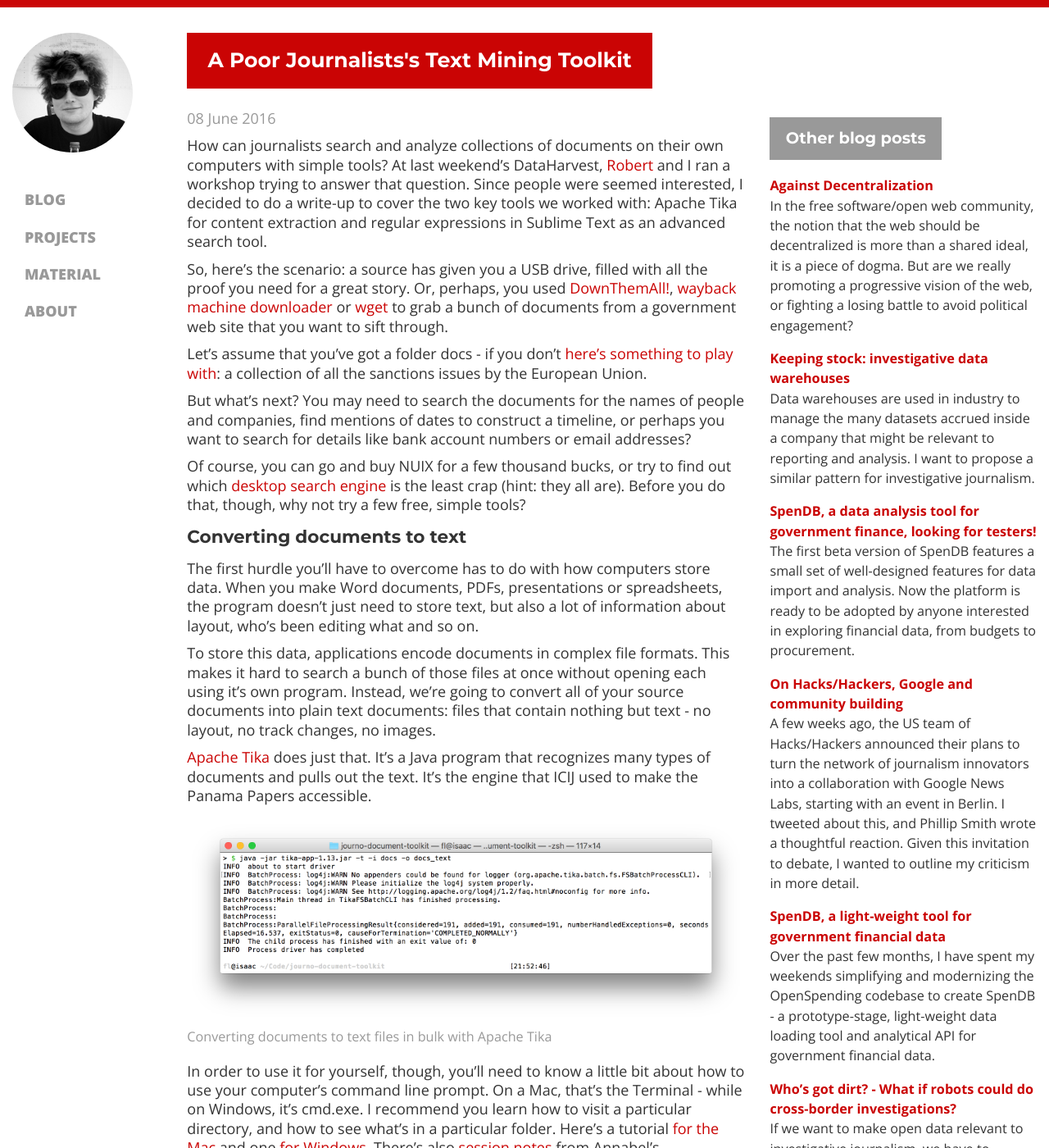
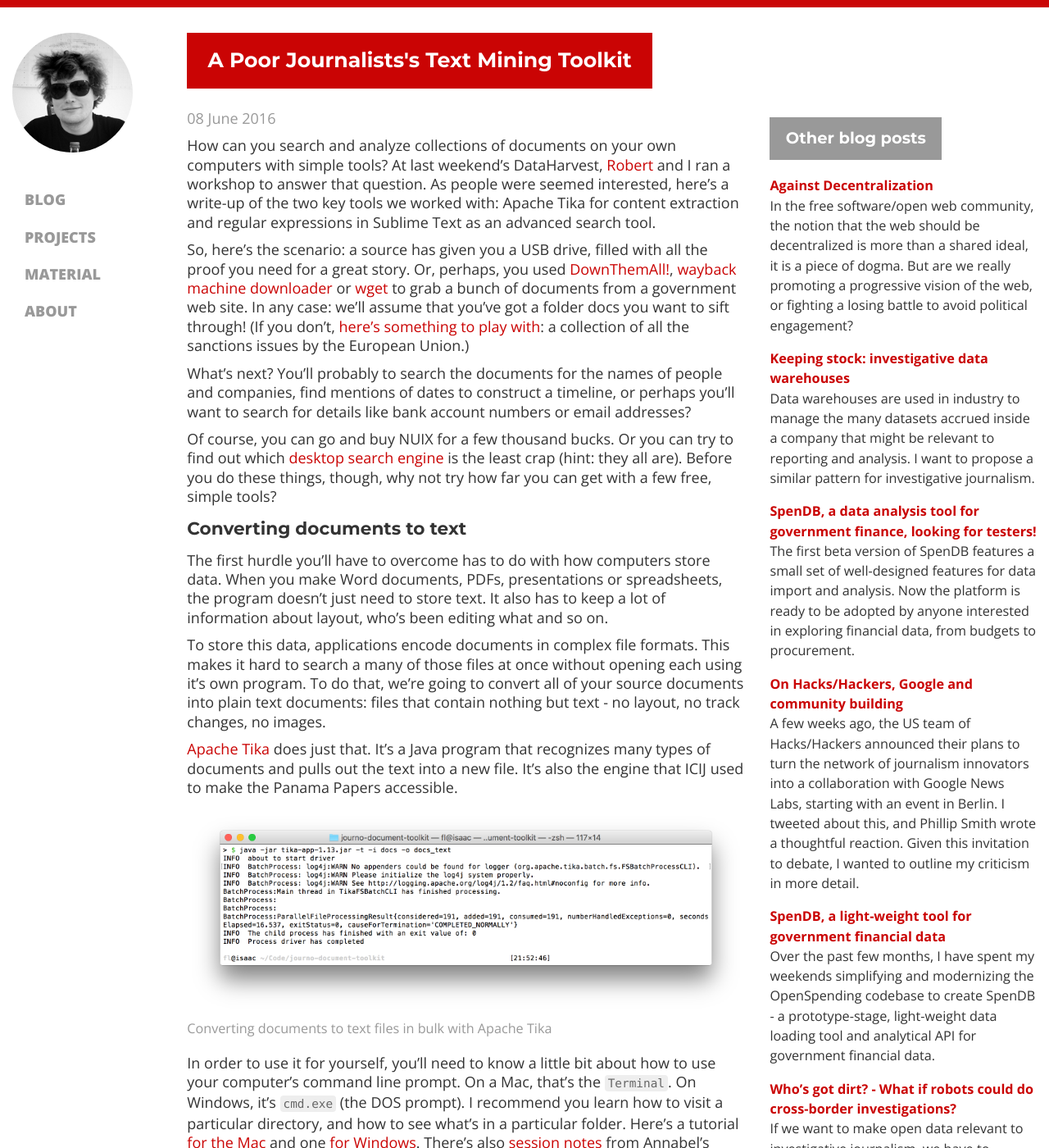
Before and after one commit to pudo/pudo.org, a Jekyll site: the page built from blog/_posts/2016-06-08-poor-mans-text-mining.md, in a window 1280 px wide and 1400 px high. Shown: the whole window at 82% size. Built offline with Jekyll 4.4.1, drawn with Linux system fonts in a browser that asks for light colours; nearby versions of some CDN libraries; Markdown is read by kramdown in place of the engine named in the settings; comment, search, counter and statistics services are not loaded; some of the changed text lies outside the part shown.

Commit message:
fix typos in blog

````diff
--- a/blog/_posts/2016-06-08-poor-mans-text-mining.md
+++ b/blog/_posts/2016-06-08-poor-mans-text-mining.md
@@ -9,23 +9,21 @@
     for content extraction and regular expressions in Sublime Text as an advanced search tool.
 ---
 
-How can journalists search and analyze collections of documents on their own computers with simple tools? At last weekend's DataHarvest, [Robert](https://t.co/rYOJ7vfo4s) and I ran a workshop trying to answer that question. Since people were seemed interested, I decided to do a write-up to cover the two key tools we worked with: Apache Tika for content extraction and regular expressions in Sublime Text as an advanced search tool.
+How can you search and analyze collections of documents on your own computers with simple tools? At last weekend's DataHarvest, [Robert](https://t.co/rYOJ7vfo4s) and I ran a workshop to answer that question. As people were seemed interested, here's a write-up of the two key tools we worked with: Apache Tika for content extraction and regular expressions in Sublime Text as an advanced search tool.
 
-So, here's the scenario: a source has given you a USB drive, filled with all the proof you need for a great story. Or, perhaps, you used [DownThemAll!](http://www.downthemall.net/), [wayback machine downloader](https://github.com/hartator/wayback-machine-downloader) or [wget](https://en.wikipedia.org/wiki/Wget) to grab a bunch of documents from a government web site that you want to sift through.
+So, here's the scenario: a source has given you a USB drive, filled with all the proof you need for a great story. Or, perhaps, you used [DownThemAll!](http://www.downthemall.net/), [wayback machine downloader](https://github.com/hartator/wayback-machine-downloader) or [wget](https://en.wikipedia.org/wiki/Wget) to grab a bunch of documents from a government web site. In any case: we'll assume that you've got a folder docs you want to sift through! (If you don't, [here's something to play with](http://data.pudo.org/misc/journo-document-toolkit.zip): a collection of all the sanctions issues by the European Union.)
 
-Let's assume that you've got a folder docs - if you don't [here's something to play with](http://data.pudo.org/misc/journo-document-toolkit.zip): a collection of all the sanctions issues by the European Union.
+What's next? You'll probably to search the documents for the names of people and companies, find mentions of dates to construct a timeline, or perhaps you'll want to search for details like bank account numbers or email addresses?
 
-But what's next? You may need to search the documents for the names of people and companies, find mentions of dates to construct a timeline, or perhaps you want to search for details like bank account numbers or email addresses?
-
-Of course, you can go and buy NUIX for a few thousand bucks, or try to find out which [desktop search engine](https://en.wikipedia.org/wiki/List_of_search_engines#Desktop_search_engines) is the least crap (hint: they all are). Before you do that, though, why not try a few free, simple tools?
+Of course, you can go and buy NUIX for a few thousand bucks. Or you can try to find out which [desktop search engine](https://en.wikipedia.org/wiki/List_of_search_engines#Desktop_search_engines) is the least crap (hint: they all are). Before you do these things, though, why not try how far you can get with a few free, simple tools?
 
 ## Converting documents to text
 
-The first hurdle you'll have to overcome has to do with how computers store data. When you make Word documents, PDFs, presentations or spreadsheets, the program doesn't just need to store text, but also a lot of information about layout, who's been editing what and so on.
+The first hurdle you'll have to overcome has to do with how computers store data. When you make Word documents, PDFs, presentations or spreadsheets, the program doesn't just need to store text. It also has to keep a lot of information about layout, who's been editing what and so on.
 
-To store this data, applications encode documents in complex file formats. This makes it hard to search a bunch of those files at once without opening each using it's own program. Instead, we're going to convert all of your source documents into plain text documents: files that contain nothing but text - no layout, no track changes, no images.
+To store this data, applications encode documents in complex file formats. This makes it hard to search a many of those files at once without opening each using it's own program. To do that, we're going to convert all of your source documents into plain text documents: files that contain nothing but text - no layout, no track changes, no images.
 
-[Apache Tika](http://tika.apache.org/) does just that. It's a Java program that recognizes many types of documents and pulls out the text. It's the engine that ICIJ used to make the Panama Papers accessible.
+[Apache Tika](http://tika.apache.org/) does just that. It's a Java program that recognizes many types of documents and pulls out the text into a new file. It's also the engine that ICIJ used to make the Panama Papers accessible.
 
 <div class="captioned">
     <img src="/assets/images/tika_cli.png" class="img-responsive" alt="Tika doing Tika">
@@ -34,9 +32,9 @@
     </div>
 </div>
 
-In order to use it for yourself, though, you'll need to know a little bit about how to use your computer's command line prompt. On a Mac, that's the Terminal - while on Windows, it's cmd.exe. I recommend you learn how to visit a particular directory, and how to see what's in a particular folder. Here's a tutorial [for the Mac](http://mac.appstorm.net/how-to/utilities-how-to/how-to-use-terminal-the-basics/) and one [for Windows](http://www.cs.princeton.edu/courses/archive/spr05/cos126/cmd-prompt.html). There's also [session notes](https://github.com/arc64/dataharvest-2016-commandline) from Annabel's DataHarvest workshop.
+In order to use it for yourself, you'll need to know a little bit about how to use your computer's command line prompt. On a Mac, that's the ``Terminal``. On Windows, it's ``cmd.exe`` (the DOS prompt). I recommend you learn how to visit a particular directory, and how to see what's in a particular folder. Here's a tutorial [for the Mac](http://mac.appstorm.net/how-to/utilities-how-to/how-to-use-terminal-the-basics/) and one [for Windows](http://www.cs.princeton.edu/courses/archive/spr05/cos126/cmd-prompt.html). There's also [session notes](https://github.com/arc64/dataharvest-2016-commandline) from Annabel's DataHarvest workshop about command-line data processing.
 
-Before Tika can do it's magic, you need to install the Java Runtime Environment from the [Oracle website](http://www.oracle.com/technetwork/java/javase/downloads/jre8-downloads-2133155.html). Additionally, download the ``tika-app`` file from [Tika's home page](https://tika.apache.org/download.html). Put it in a directory with a memorable path, e.g. ``C:\tika\tika-app-1.13.jar`` on Windows or ``/Users/yourname/tools/tika-app-1.13.jar`` on a Mac (the version number might differ, adjust for that).
+Before Tika can do it's magic, you also need to install the Java Runtime Environment from the [Oracle website](http://www.oracle.com/technetwork/java/javase/downloads/jre8-downloads-2133155.html). Once it's installed, download the ``tika-app`` file from [Tika's home page](https://tika.apache.org/download.html). Put it in a directory with a memorable path, e.g. ``C:\tika\tika-app-1.13.jar`` on Windows or ``/Users/yourname/tools/tika-app-1.13.jar`` on a Mac (the version number might differ, adjust for that).
 
 Then you can run Tika like this (the dollar sign is to symbolize a command prompt on a Mac):
 
@@ -44,7 +42,7 @@
 $ java -jar /Users/pudo/tools/tika-app-1.13.jar —help
 ```
 
-The bit up till ``tika-app-1.13.jar`` is just to run tika. After that, you can give a number of options that instruct the tool about the specific operation you want to run. ``—help`` is what I used to get the help text about all the other options.
+The bit up till ``tika-app-1.13.jar`` is just to run tika. After that, you can give a number of options that instruct the tool about the specific operation you want to run. ``—help`` is a special option to show you the help text about all the other options.
 
 Based on the output of ``-help``, you can devise new commands, like:
 
@@ -53,25 +51,25 @@
 $ java -jar /Users/pudo/tools/tika-app-1.13.jar -t -i folder_with_documents -o output_files_folder
 ```
 
-The ``-t`` means: convert the files to text. After that, ``-i`` followed by a directory name gives the input directory with the original documents. ``-o`` is followed by the name of an output directory for the resulting text files. This will be created automatically.
+The ``-t`` means: convert the files to text. After ``-t``, the second option ``-i`` is followed by a directory name and gives the input directory with the original documents. Finally, ``-o`` is followed by the name of an output directory for the resulting text files. This will be created automatically.
 
-This will generate a new folder (``documents_text``) with all the documents converted to plain text. If you also want to look at the metadata (author, ...), you will want to run something like this instead:
+Once you run this command, it will generate a new folder (``documents_text``) with all the documents converted to plain text. If you also want to look at the metadata (author, ...), you will want to run something like this instead:
 
 ```bash
 $ java -jar /Users/pudo/tools/tika-app-1.13.jar -m -i folder_with_documents -o output_metadata_folder
 ```
 
-This will again create a bunch of text files, this time with metadata.
+This will again create a bunch of text files, this time with metadata like the author, creation date and size for each document.
 
-Note that this by itself does not handle images and image-PDFs. For that, you’ll need to install [Tesseract](https://github.com/tesseract-ocr/tesseract/wiki), an OCR tool. I haven’t found a simple write-up for how Tika and Tesseract work together yet, hopefully I'll get around to that soon. If you’re feeling lucky, [here’s a page about it](https://wiki.apache.org/tika/TikaOCR).
+Note that this by itself does not handle images and image-based PDFs. For that, you’ll need to install [Tesseract](https://github.com/tesseract-ocr/tesseract/wiki), an OCR tool. I haven’t found a simple write-up for how Tika and Tesseract work together yet, hopefully I'll get around to that soon. If you’re feeling lucky, [here’s a page about it](https://wiki.apache.org/tika/TikaOCR).
 
 ## Searching for patterns
 
-After running Tika, you'll end up with a folder full of text files, each named after the PDF, Word document or Powerpoint from which they're extracted. Next, you'll probably want to search them. For that, rather than using a fancy search engine, we'll use [Sublime Text](https://www.sublimetext.com). You can [download it for free](https://www.sublimetext.com/3).
+After running Tika, you'll end up with a folder full of text files, each named after the PDF, Word document or Powerpoint from which they're extracted. Now, you'll probably want to search them. For that, rather than using a fancy search engine, we'll use a text editor, [Sublime Text](https://www.sublimetext.com). You can [download it for free](https://www.sublimetext.com/3).
 
 What makes Sublime different from a program like Word is that it's specialised in dealing with plain text files without any layout or other binary content (try opening a Word or PDF file in Sublime, it'll show up as a messy set of random letters and numbers).
 
-Once you've installed and opened Sublime, you'll be shown a dark gray window. Click ``File > Open...`` and select the output folder generated by Tika. A sidebar will pop up and show you a list of all the extracted files. Next, select ``Find -> Find in files...`` from the main menu. A set of controls will show up at the bottom of the window. Those allow you to search across all files. Try it out by pressing the ``...`` next to the ``Where`` field, and selecting ``Add open folders``. In the ``Find`` field, you can type in any search term and see a list of matching documents show up in the window above.
+Once you've installed and opened Sublime, you'll see a dark gray window. Click ``File > Open...`` and select the output folder generated by Tika. A sidebar will pop up and show you a list of all the extracted files. Next, select ``Find -> Find in files...`` from the main menu. A set of controls will show up at the bottom of the window. Those allow you to search across all files. Try it out by pressing the ``...`` next to the ``Where`` field, and selecting ``Add open folders``. In the ``Find`` field, you can type in any search term and see a list of matching documents show up in the window above.
 
 <div class="captioned">
     <img src="/assets/images/sublime_search.png" class="img-responsive" alt="Sublime text search across files">
@@ -110,13 +110,13 @@
 
 ### Character groups and ranges
 
-You may notice that our "terror" search actually highlighted the entire rest of each matching line, not just the word "terrorism". That's because the ``.`` wildcard also matches spaces and other text signs. Instead, you may want to use the following search:
+You may notice that our "terror" search actually highlighted the entire rest of each matching line, not just the word "terrorism". That's because the ``.`` wildcard also matches spaces and punctuation. To get match only a single word, you may want to use the following instead:
 
 ```
 terror[a-z]*
 ```
 
-You can read the square brackets as "any of": find the text terror followed by any number of the lowercase letters between a and z. You can also put other characters into the square brackets:
+You can read the square brackets as "any of": find the text terror followed the lowercase letters between a and z. The asterisk still makes sure you'll match more than once character. You can also put other characters into the square brackets:
 
 ```
 +1-\([0-9]*\)-[0-9]*-[0-9]*
@@ -130,13 +130,13 @@
 +1-\([0-9]{3}\)-[0-9]{3}-[0-9]{3,5}
 ```
 
-The curly brackets say "find n matches": in the first two instances, I'm looking for exactly three numbers (``[0-9]{3}``), while the third example specifies a *range*: ``[0-9]{3,5}`` reads as "match any number between three to five digits".
+The curly brackets mean "find n matches": in the first two instances, I'm looking for exactly three numbers (``[0-9]{3}``), while the third example specifies a *range*: ``[0-9]{3,5}`` reads as "match any number that has between three to five digits".
 
 If you think this looks crazy: you ain't seen nothing yet.
 
 ### Meta-characters
 
-While the square brackets are quite useful, it can be cumbersome to write out ``[0-9]`` every time you want to find a number. Instead, you can also use some shorter aliases which mean the same thing: ``\d`` means any decimal, ``\w`` means any character that we'd expect inside a word (something like ``[A-Za-z0-9]``), and ``\s`` means anything similar to whitespace (including newlines). These are called meta-characters. Our phone number pattern could therefore look like this:
+While the square brackets are quite useful, it can be cumbersome to write out ``[0-9]`` every time you want to find a number. Instead, you can also use some shorter aliases that mean the same thing: ``\d`` means any decimal, ``\w`` means any character that we'd expect inside a word (something like ``[A-Za-z0-9]``), and ``\s`` means anything similar to whitespace (including newlines). These are called meta-characters. Our phone number pattern could therefore look like this:
 
 ```
 +1-\(\d{3}\)-\d{3}-\d{3,5}
````
Also changed, not shown: other parts of blog/_posts/2016-06-08-poor-mans-text-mining.md (+3 -1 lines).
